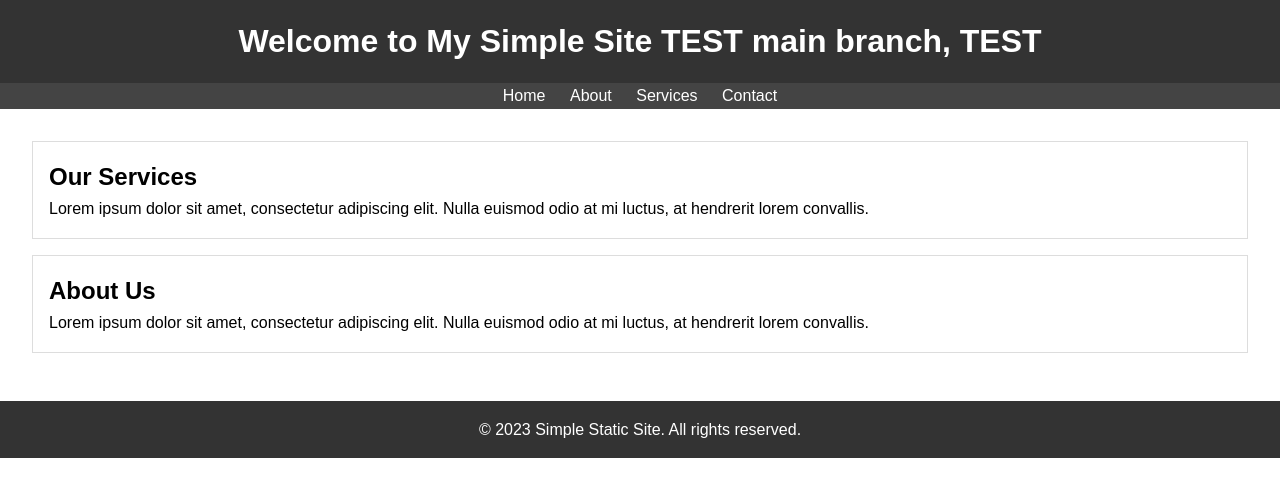
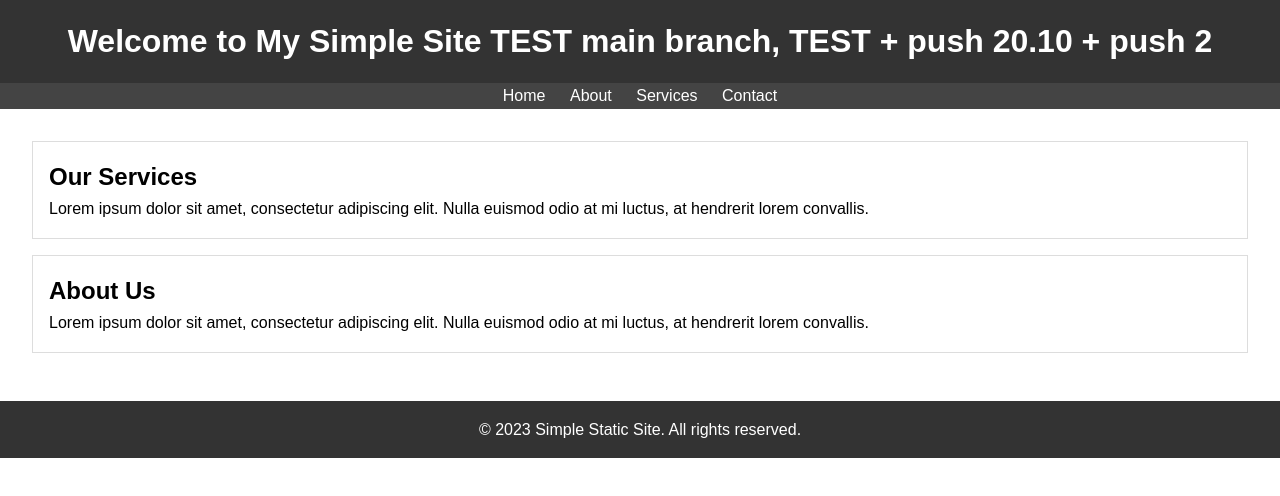
Before and after one commit to vkyrychenkoeu/static-site, a plain HTML site: page index.html in a window 1280 px wide. Drawn offline with Linux system fonts and the light colour scheme.

Commit message:
test 20.10-3

```diff
--- a/index.html
+++ b/index.html
@@ -4,11 +4,11 @@
     <meta charset="UTF-8">
     <meta name="viewport" content="width=device-width, initial-scale=1.0">
     <link rel="stylesheet" href="style.css">
-    <title>Simple Static Site For Test + push 20.10 + push 2</title>
+    <title>Simple Static Site For Test</title>
 </head>
 <body>
     <header>
-        <h1>Welcome to My Simple Site TEST main branch, TEST</h1>
+        <h1>Welcome to My Simple Site TEST main branch, TEST + push 20.10 + push 2</h1>
     </header>
     <nav>
         <ul>
```
